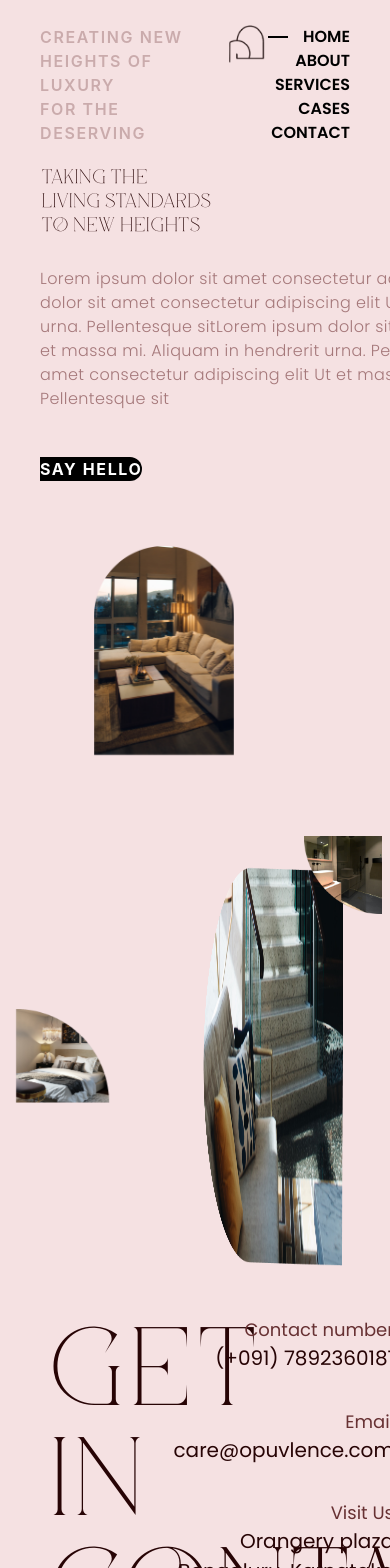
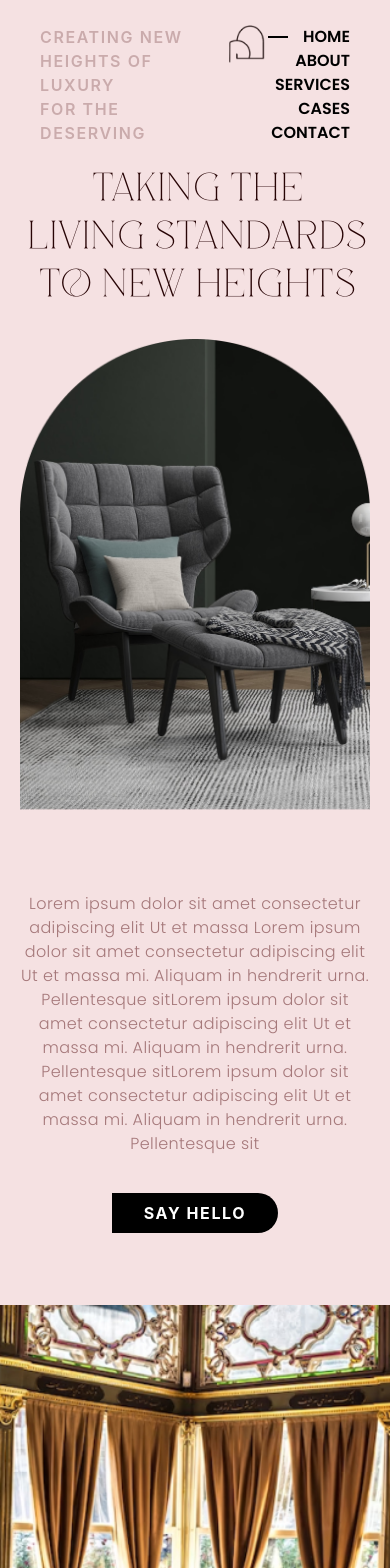
Before and after one commit to shaiknoorullah/Opuvlence-website, a Next.js app: page / in a window 390 px wide. Shown: the top 1568 px of the page. Built offline with nearby package versions, Linux system fonts and the light colour scheme.

Commit message:
serives images done

```diff
--- a/components/Hero.js
+++ b/components/Hero.js
@@ -11,18 +11,25 @@ const poppins = localFont({
 });
 const Hero = () => {
   return (
-    <div className=" w-[100%] relative z-[1000] flex justify-center px-[40px]  ">
-      <section className="flex flex-row max-w-[1920px] items-start mt-[20px] justify-between  w-full text-left ">
-        <div className="flex flex-col items-start justify-start gap-[30px]">
-          <h1 className="m-0  text-[#270405]  2xl:tracking-[10px] lg:tracking-[7px]  xl:text-[62px] 2xl:text-[78px] uppercase font-[300] lg:leading-[90px] 2xl:leading-[100px] ">
-            <span className={`w-full  ${golden.className} `}>
-              <p className="tracking">Taking the</p>
-              <p className="tracking">living standards</p>
-              <p className="tracking">to new heights</p>
+    <div className=" w-[100%] relative z-[1000] flex justify-center base:px-[20px] lg:px-[40px]  ">
+      <section className="flex lg:flex-row base:flex-col max-w-[1920px] items-start mt-[20px] justify-between  w-full text-left ">
+        <div className="flex flex-col base:items-center lg:items-start justify-start gap-[30px]">
+          <h1 className="m-0  text-[#270405] base:text-[2rem]  2xl:tracking-[10px] lg:tracking-[7px]  xl:text-[62px] 2xl:text-[78px] uppercase font-[300] lg:leading-[90px] 2xl:leading-[100px] ">
+            <span className={`w-full base:flex flex-col base:justify-center lg:justify-start base:items-center lg:items-start  ${golden.className} `}>
+              <p className="tracking base:text-center lg:text-left">Taking the</p>
+              <p className="tracking base:text-center lg:text-left">living standards</p>
+              <p className="tracking base:text-center lg:text-left">to new heights</p>
             </span>
           </h1>
+
+          <img
+          className="  lg:hidden base:inline-block  object-fill "
+          // className=" lg:h-[650px] 2xl:h-[820px] pr-[100px]  object-cover "
+          alt=""
+          src="/heroImg.png"
+        />
           <p
-            className={`m-0 text-[#A5787A] lg:text-lg 2xl:text-[22px] tracking-wide lg:leading-[30px] 2xl:leading-[34px]  font-[400] flex items-end w-[670px] ${poppins.className}`}
+            className={`m-0 base:text-center lg:text-left text-[#A5787A] lg:text-lg 2xl:text-[22px] tracking-wide lg:leading-[30px] 2xl:leading-[34px]  font-[400] flex items-end lg:w-[670px] ${poppins.className}`}
           >
             Lorem ipsum dolor sit amet consectetur adipiscing elit Ut et massa
             Lorem ipsum dolor sit amet consectetur adipiscing elit Ut et massa
@@ -33,13 +40,13 @@ const Hero = () => {
             urna. Pellentesque sit
           </p>
           <button className="cursor-pointer  [border:none] p-0 bg-[transparent] lg:w-[250px] 2xl:w-[340px] h-[55px] shrink-0">
-            <div className=" bg-[#000000] lg:py-[12px] 2xl:py-[18px] lg:text-[20px] 2xl:text-[24px] tracking-[0.1em] rounded-r-[50px]  uppercase font-[700] font-nunito-sans text-white text-center">
+            <div className=" bg-[#000000] lg:py-[12px] 2xl:py-[18px] lg:text-[20px] 2xl:text-[24px] tracking-[0.1em] rounded-r-[50px] px-8 py-2  uppercase font-[700] font-nunito-sans text-white text-center">
               say hello
             </div>
           </button>
         </div>
         <img
-          className=" 2xl:w-[670px] lg:w-[550px] pr-[100px]  object-fill "
+          className=" 2xl:w-[670px] lg:w-[550px] pr-[100px] lg:inline-block base:hidden  object-fill "
           // className=" lg:h-[650px] 2xl:h-[820px] pr-[100px]  object-cover "
           alt=""
           src="/heroImg.png"
--- a/components/Imgs4.js
+++ b/components/Imgs4.js
@@ -2,35 +2,32 @@ import React from "react";
 
 const Imgs4 = () => {
   return (
-    <div>
-      <section className="w-[100%] mt-[50px] flex justify-center ">
-        <div id="grid" className=" w-full   justify-center items-center ">
-          <div id="gridItem1" className=" row-span-full">
-            <img
-              src="/img1.png"
-              className=" relative  w-[350px] mt-[300px] z-[1000]  "
-            />
+    <div className="w-full flex lg:justify-center">
+      <section className="w-[95%] max-w-[1920px] mt-[50px] base:hidden lg:flex justify-center ">
+        <div className=" w-full grid grid-cols-9  grid-rows-6  ">
+          <div className=" mr-[6rem] z-[1000]  row-span-full row-start-3 row-end-6 col-start-1 col-end-4">
+            <img src="/img1.png" className=" " />
           </div>
 
-          <div id="gridItem2" className="   row-span-full self-start">
-            <img
-              src="/img2.png"
-              className="w-[480px] mb-[100px] relative z-[100]  "
-            />
+          <div className="row-span-full z-[100]  row-start-1 row-end-5  col-start-3 col-end-6 ">
+            <img src="/img2.png" className=" " />
           </div>
 
-          <div id="gridItem3" className=" row-span-full">
-            <img
-              src="/img3.png"
-              className="w-[550px] h-[400px]  object-fill mt-[320px] z-[1] "
-            />
+          <div className="col-start-4 col-end-8 mt-[2rem] ml-[9rem] mr-[-8rem]  z-[1] row-start-3 row-end-7   row-span-full">
+            <img src="/img3.png" className="" />
           </div>
 
-          <div id="gridItem4" className=" self-start row-span-full">
-            <img src="/img4.png" className="w-[300px] mt-[290px] " />
+          <div className=" col-start-7 col-end-13 row-start-2 row-end-5 z-10 ml-[7rem] row-span-full">
+            <img src="/img4.png" className=" " />
           </div>
         </div>
       </section>
+
+      {/* for mobile */}
+      <div className="w-full lg:hidden mt-16">
+        <img className="w-full" src="/imagesection.jpg" />
+
+      </div>
     </div>
   );
 };
--- a/pages/aboutus.js
+++ b/pages/aboutus.js
@@ -1,20 +1,25 @@
-import React from 'react'
-import AboutusHero from '../components/aboutus'
-import AboutUsContainer from '../components/aboutUsContainer'
-import AboutUsBehind from '../components/aboutUsBehind'
-import AboutUsMeet from '../components/aboutUsMeet'
+import React from "react";
+import AboutusHero from "../components/aboutus";
+import AboutUsContainer from "../components/aboutUsContainer";
+import AboutUsBehind from "../components/aboutUsBehind";
+import AboutUsMeet from "../components/aboutUsMeet";
+import LoadingScreen from "../components/LoadingScreen";
+import ExampleComponent from "../components/ExampleComponent";
+import Navbar from "../components/Navbar";
 
 const Aboutus = () => {
   return (
     <div>
-        <AboutusHero />
-        <AboutUsContainer left={true} />
-        <AboutUsBehind />
-        <AboutUsContainer left={false} />
-        <AboutUsMeet />
+      <LoadingScreen />
+      <ExampleComponent />
+      <Navbar />
+      <AboutusHero />
+      <AboutUsContainer left={true} />
+      <AboutUsBehind />
+      <AboutUsContainer left={false} />
+      <AboutUsMeet />
+    </div>
+  );
+};
 
-    </div>
-  )
-}
-
-export default Aboutus
+export default Aboutus;
--- a/pages/index.js
+++ b/pages/index.js
@@ -33,9 +33,9 @@ export default function Home() {
       <Navbar />
       <Hero />
       <Imgs4 />
-      {/* <Testimonials />
       <OurExpertise />
-      <OurProject /> */}
+      {/* <OurProject /> */}
+      <Testimonials />
       <Contact />
       <Footer />
       {/* <Batholic /> */}
--- a/pages/services.js
+++ b/pages/services.js
@@ -1,12 +1,14 @@
 import React from "react";
 import ServicesComp from "../components/ServicesComp";
 import OurServices from "../components/OurServices";
+import Navbar from "../components/Navbar";
 
 const Services = () => {
   return (
-    <div className="bg-[#F5E1E2] w-full h-screen px-[40px] ">
+    <div>
+      <Navbar />
       <OurServices />
-      <ServicesComp />
+      {/* <ServicesComp /> */}
     </div>
   );
 };
```
Also changed, not shown: components/OurServices.js (+48 -17 lines), public/imagesection.jpg (added), public/serviceshero.jpg (added).
